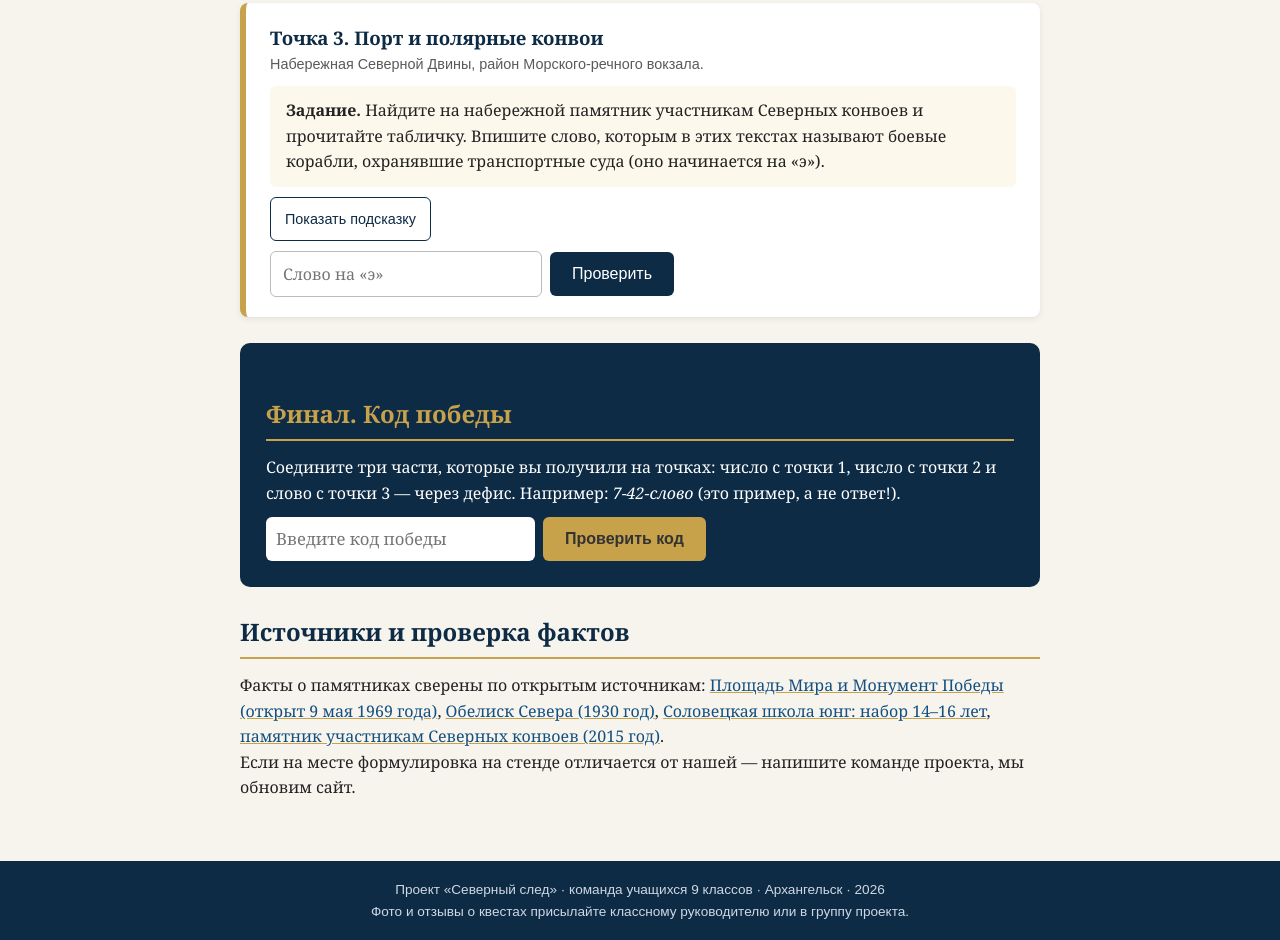
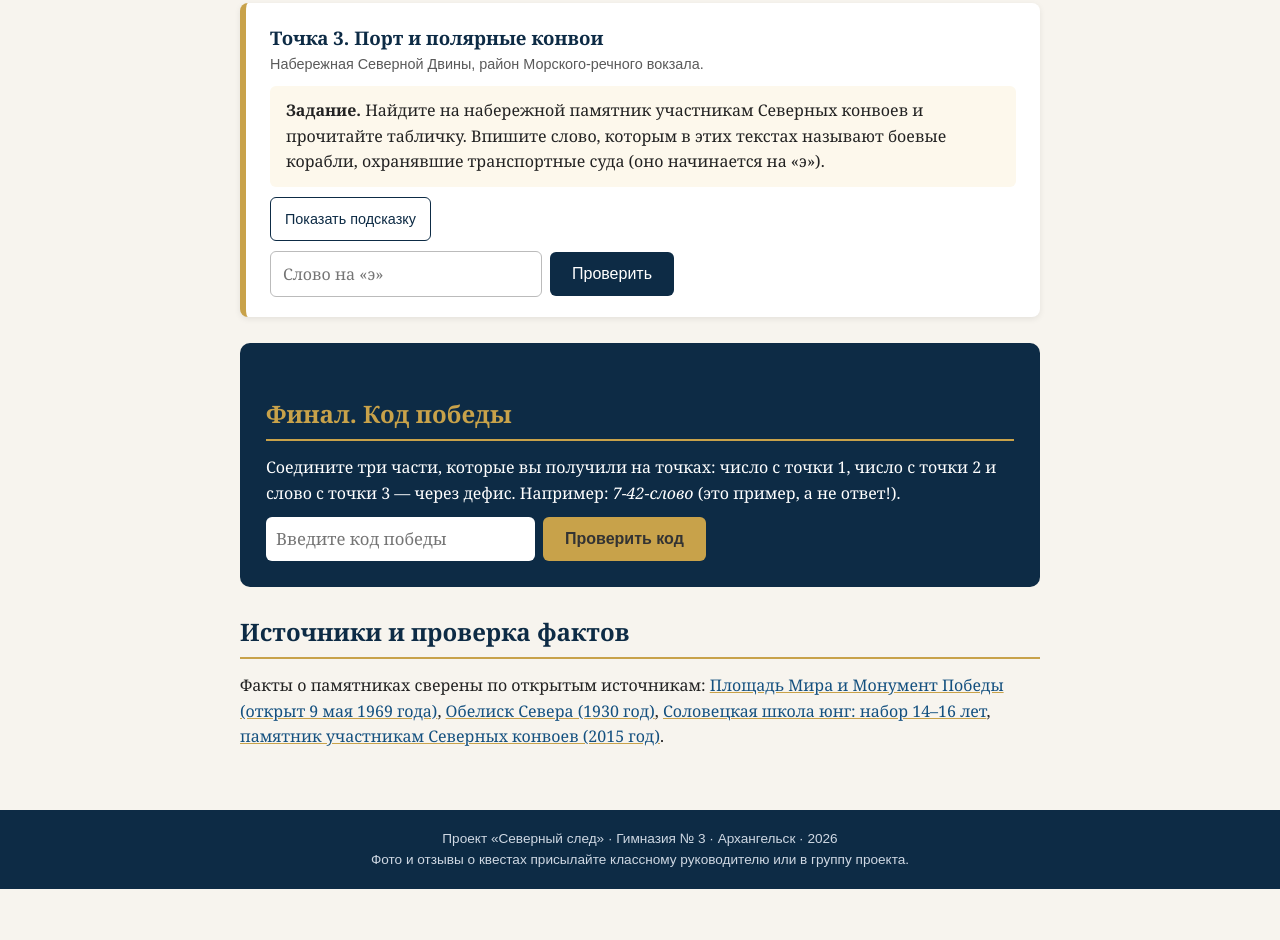
Before and after one commit to Leonid4D/severny-sled, a plain HTML site: page index.html in a window 1280 px wide. Shown: the part 2161-3101 px from the top of the page. After the commit the page ends 3050 px from the top, so only its background shows below. Drawn offline with Linux system fonts and the light colour scheme.

Commit message:
Футер: Гимназия № 3; убрана фраза про обратную связь в источниках

```diff
--- a/index.html
+++ b/index.html
@@ -266,12 +266,11 @@
       <a href="https://ru.wikipedia.org/wiki/%D0%9E%D0%B1%D0%B5%D0%BB%D0%B8%D1%81%D0%BA_%D0%A1%D0%B5%D0%B2%D0%B5%D1%80%D0%B0" target="_blank" rel="noopener">Обелиск Севера (1930 год)</a>,
       <a href="https://arhlib.ru/2025/05/yungi-severnogo-flota-3/" target="_blank" rel="noopener">Соловецкая школа юнг: набор 14–16 лет</a>,
       <a href="https://www.1tv.ru/news/2015-08-31/12048-v_arhangelske_otkryt_pamyatnik_uchastnikam_severnyh_konvoev" target="_blank" rel="noopener">памятник участникам Северных конвоев (2015 год)</a>.</p>
-    <p>Если на месте формулировка на стенде отличается от нашей — напишите команде проекта, мы обновим сайт.</p>
   </section>
 </main>
 
 <footer>
-  Проект «Северный след» · команда учащихся 9 классов · Архангельск · 2026<br>
+  Проект «Северный след» · Гимназия № 3 · Архангельск · 2026<br>
   Фото и отзывы о квестах присылайте классному руководителю или в группу проекта.
 </footer>
 
```
Also changed, not shown: 2 other files.
